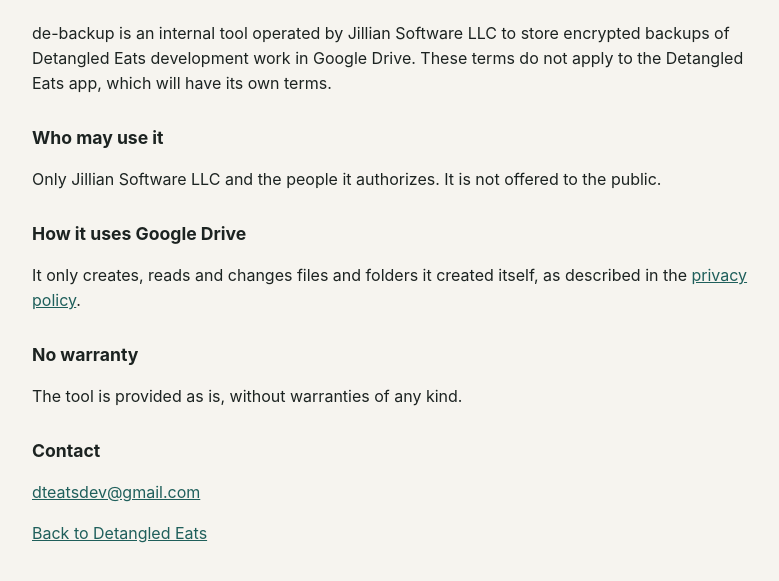
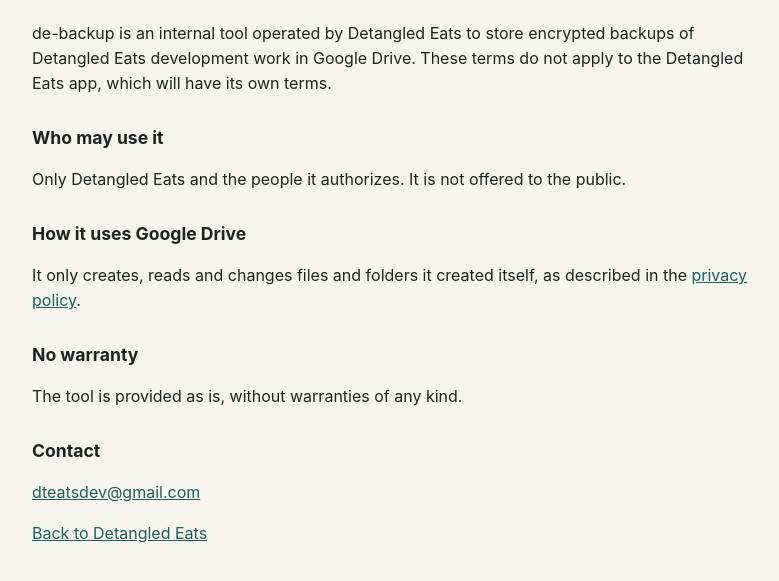
Before and after one commit to dteatsdev/dteatsdev.github.io, a plain HTML site: page terms.html in a window 1280 px wide. Shown: the part 129-710 px from the top of the page, without its empty margins (248-1027 px from the left). Drawn offline with Linux system fonts and the light colour scheme.

Commit message:
Add files via upload

```diff
--- a/terms.html
+++ b/terms.html
@@ -20,10 +20,10 @@
   <h1>Terms of Service: de-backup tool</h1>
   <p class="meta">Last updated: October 24, 2026</p>
 
-  <p>de-backup is an internal tool operated by Jillian Software LLC to store encrypted backups of Detangled Eats development work in Google Drive. These terms do not apply to the Detangled Eats app, which will have its own terms.</p>
+  <p>de-backup is an internal tool operated by Detangled Eats to store encrypted backups of Detangled Eats development work in Google Drive. These terms do not apply to the Detangled Eats app, which will have its own terms.</p>
 
   <h2>Who may use it</h2>
-  <p>Only Jillian Software LLC and the people it authorizes. It is not offered to the public.</p>
+  <p>Only Detangled Eats and the people it authorizes. It is not offered to the public.</p>
 
   <h2>How it uses Google Drive</h2>
   <p>It only creates, reads and changes files and folders it created itself, as described in the <a href="privacy.html">privacy policy</a>.</p>
```
Also changed, not shown: index.html (+1 -2 lines), privacy.html (+1 -1 lines), logo.svg, 1 other file.
